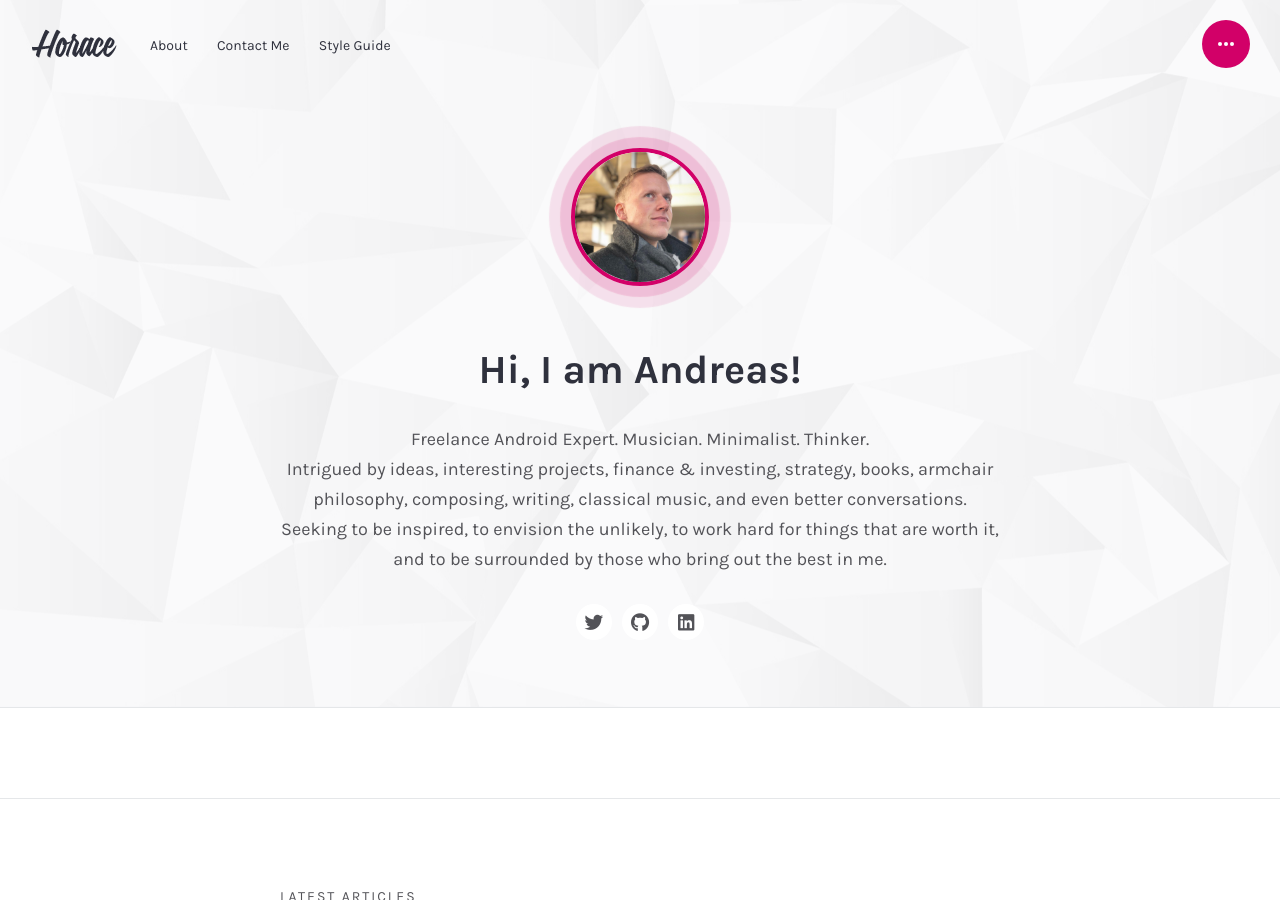
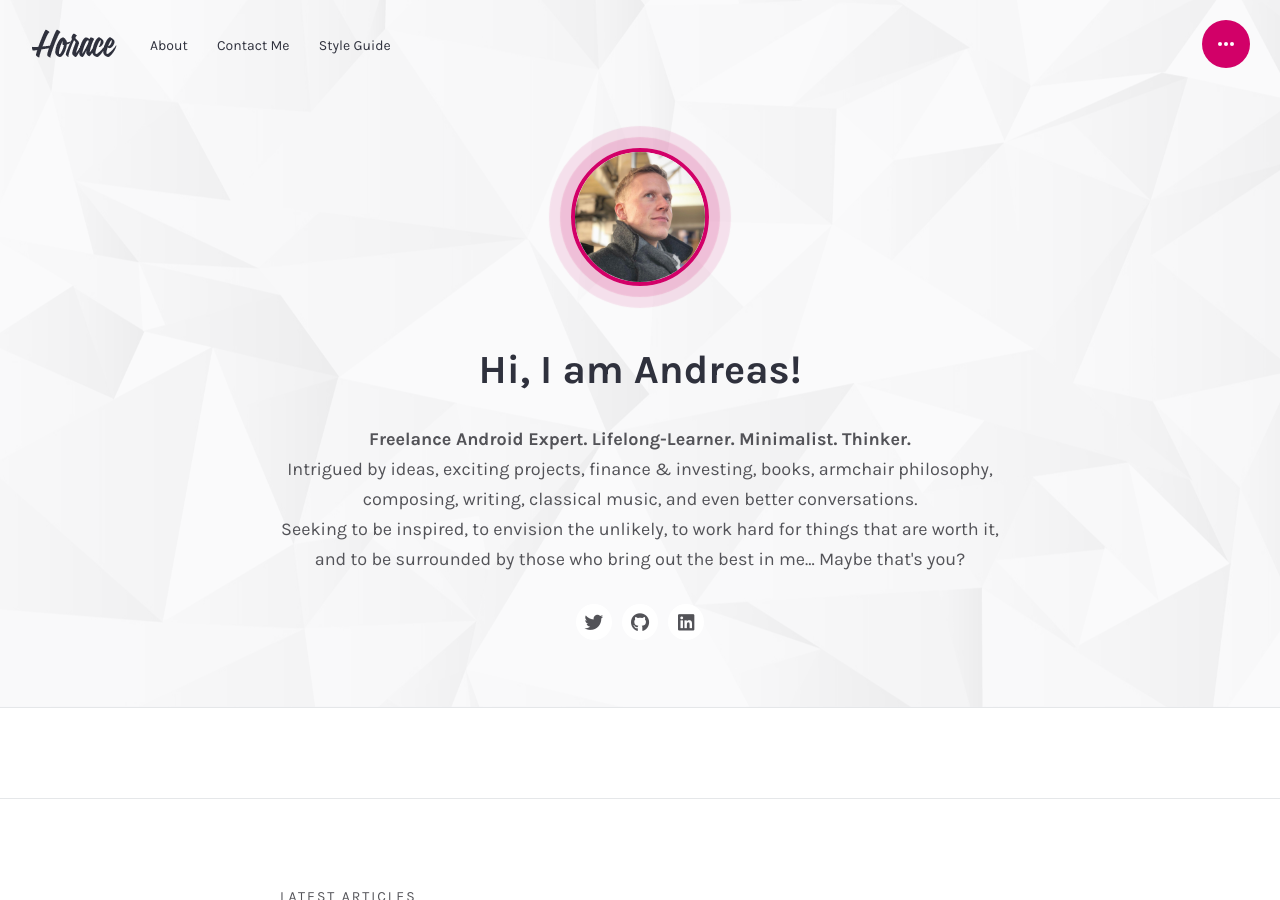
Before and after one commit to andreasschrade/andreasschrade.github.com, a Jekyll site: the page built from index.html, in a window 1280 px wide and 900 px high. Built offline with Jekyll 4.4.1, drawn with Linux system fonts in a browser that asks for light colours; some web fonts are replaced; the list of posts is cut into pages by our own code.

Commit message:
update bio

```diff
--- a/_config.yml
+++ b/_config.yml
@@ -19,8 +19,8 @@
   image: 'authorimage.jpg'
   greetings: 'Hi, I am Andreas!'
   description: |
-    Freelance Android Expert. Musician. Minimalist. Thinker.<br>
-    Intrigued by ideas, interesting projects, finance & investing, strategy, books, armchair philosophy, composing, writing, classical music, and even better conversations. Seeking to be inspired, to envision the unlikely, to work hard for things that are worth it, and to be surrounded by those who bring out the best in me.
+    <strong>Freelance Android Expert. Lifelong-Learner. Minimalist. Thinker.</strong><br>
+    Intrigued by ideas, exciting projects, finance & investing, books, armchair philosophy, composing, writing, classical music, and even better conversations.<br>Seeking to be inspired, to envision the unlikely, to work hard for things that are worth it, and to be surrounded by those who bring out the best in me... Maybe that's you?
   bio: 'Intrigued by ideas, interesting projects, finance & investing, strategy, books, armchair philosophy, composing, writing, classical music, and even better conversations. Seeking to be inspired, to envision the unlikely, to work hard for things that are worth it, and to be surrounded by those who bring out the best in me.'
 
 # Contact form setings
```
